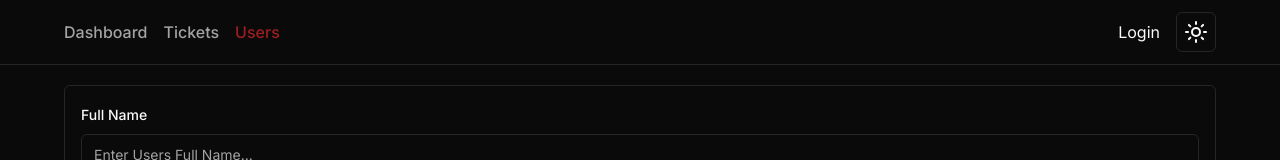
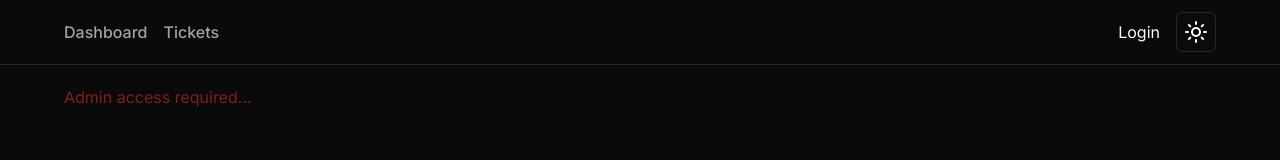
Before and after one commit to omerfaruksaribal/ticketapp, a Next.js app: page /users in a window 1280 px wide. Shown: the top 160 px of the page. Built offline with nearby package versions, Linux system fonts and the light colour scheme; no server answers; the database is empty.

Commit message:
Protecting Pages

```diff
--- a/app/users/[id]/page.tsx
+++ b/app/users/[id]/page.tsx
@@ -1,5 +1,7 @@
+import options from '@/app/api/auth/[...nextauth]/options';
 import UserForm from '@/components/UserForm';
 import prisma from '@/prisma/db';
+import { getServerSession } from 'next-auth';
 import React from 'react';
 
 interface Props {
@@ -7,6 +9,11 @@
 }
 
 const EditUser = async ({ params }: Props) => {
+  const session = await getServerSession(options);
+
+  if (session?.user.role !== 'ADMIN') {
+    return <p className=" text-destructive">Admin access required...</p>;
+  }
   const user = await prisma?.user.findUnique({
     where: { id: parseInt(params.id) },
   });
--- a/app/users/page.tsx
+++ b/app/users/page.tsx
@@ -1,8 +1,16 @@
 import UserForm from '@/components/UserForm';
 import DataTableSimple from './data-table-simple';
 import prisma from '@/prisma/db';
+import { getServerSession } from 'next-auth';
+import options from '../api/auth/[...nextauth]/options';
 
 const Users = async () => {
+  const session = await getServerSession(options);
+
+  if (session?.user.role !== 'ADMIN') {
+    return <p className=" text-destructive">Admin access required...</p>;
+  }
+
   const users = await prisma.user.findMany({});
 
   return (
--- a/components/MainNav.tsx
+++ b/components/MainNav.tsx
@@ -9,7 +9,7 @@
 
   return (
     <div className="flex justify-between">
-      <MainNavLinks />
+      <MainNavLinks role={session?.user.role} />
       <div className="flex items-center gap-4">
         {session ? (
           <Link href="/api/auth/signout?callbackUrl=/">Logout</Link>
--- a/components/MainNavLinks.tsx
+++ b/components/MainNavLinks.tsx
@@ -4,18 +4,20 @@
 import Link from 'next/link';
 import { usePathname } from 'next/navigation';
 
-const MainNavLinks = () => {
+const MainNavLinks = ({ role }: { role?: string }) => {
   const links = [
-    { label: 'Dashboard', href: '/' },
-    { label: 'Tickets', href: '/tickets' },
-    { label: 'Users', href: '/users' },
+    { label: 'Dashboard', href: '/', adminOnly: false },
+    { label: 'Tickets', href: '/tickets', adminOnly: false },
+    { label: 'Users', href: '/users', adminOnly: true },
   ];
 
   const currentPath = usePathname();
 
   return (
     <div className="flex items-center gap-4">
-      {links.map((link) => (
+      {links
+        .filter((link) => !link.adminOnly || role === 'ADMIN')
+        .map((link) => (
           <Link
             href={link.href}
             className={`navbar-link ${
```
Lines whose indentation alone changed are shown as unchanged.
